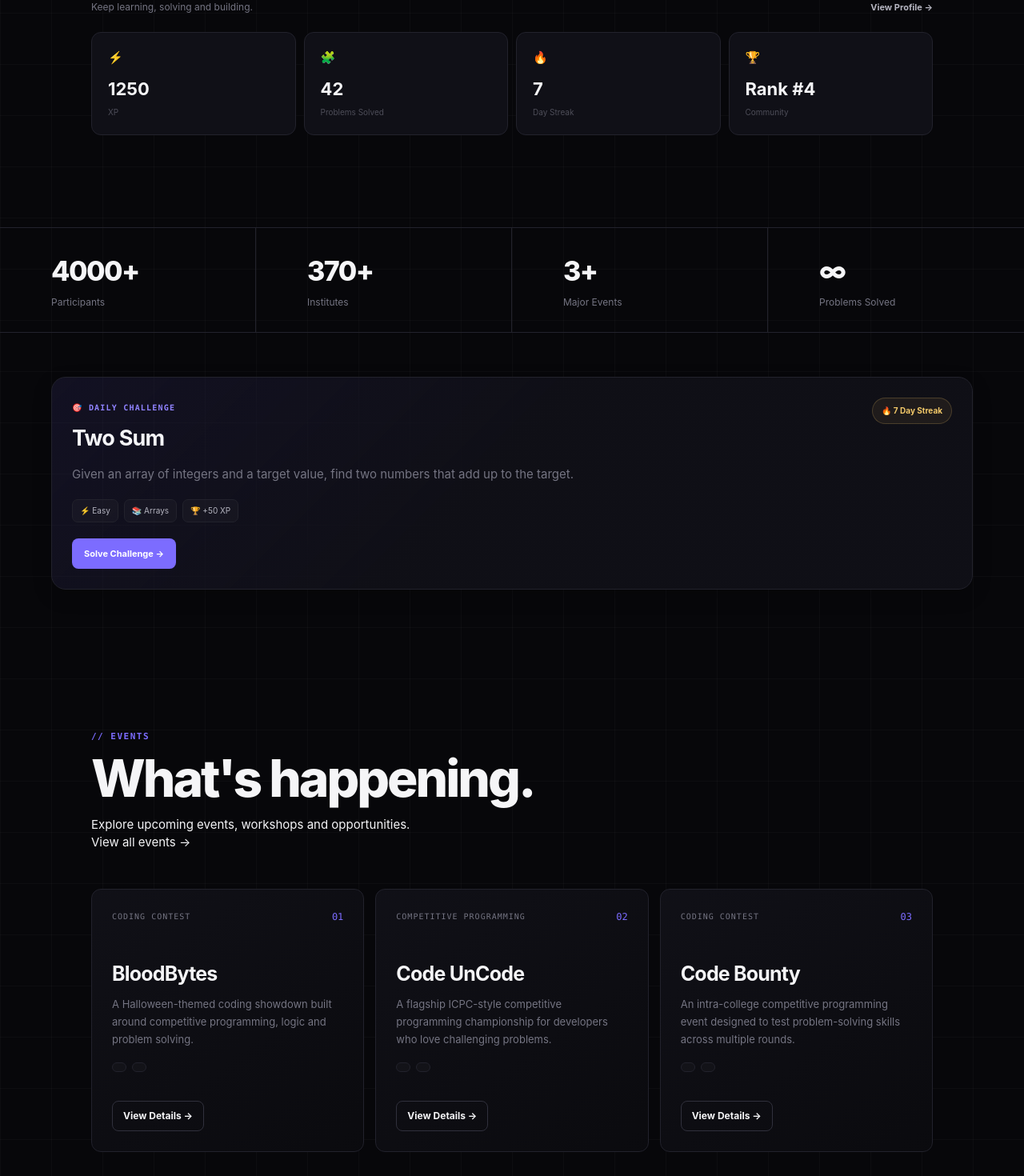
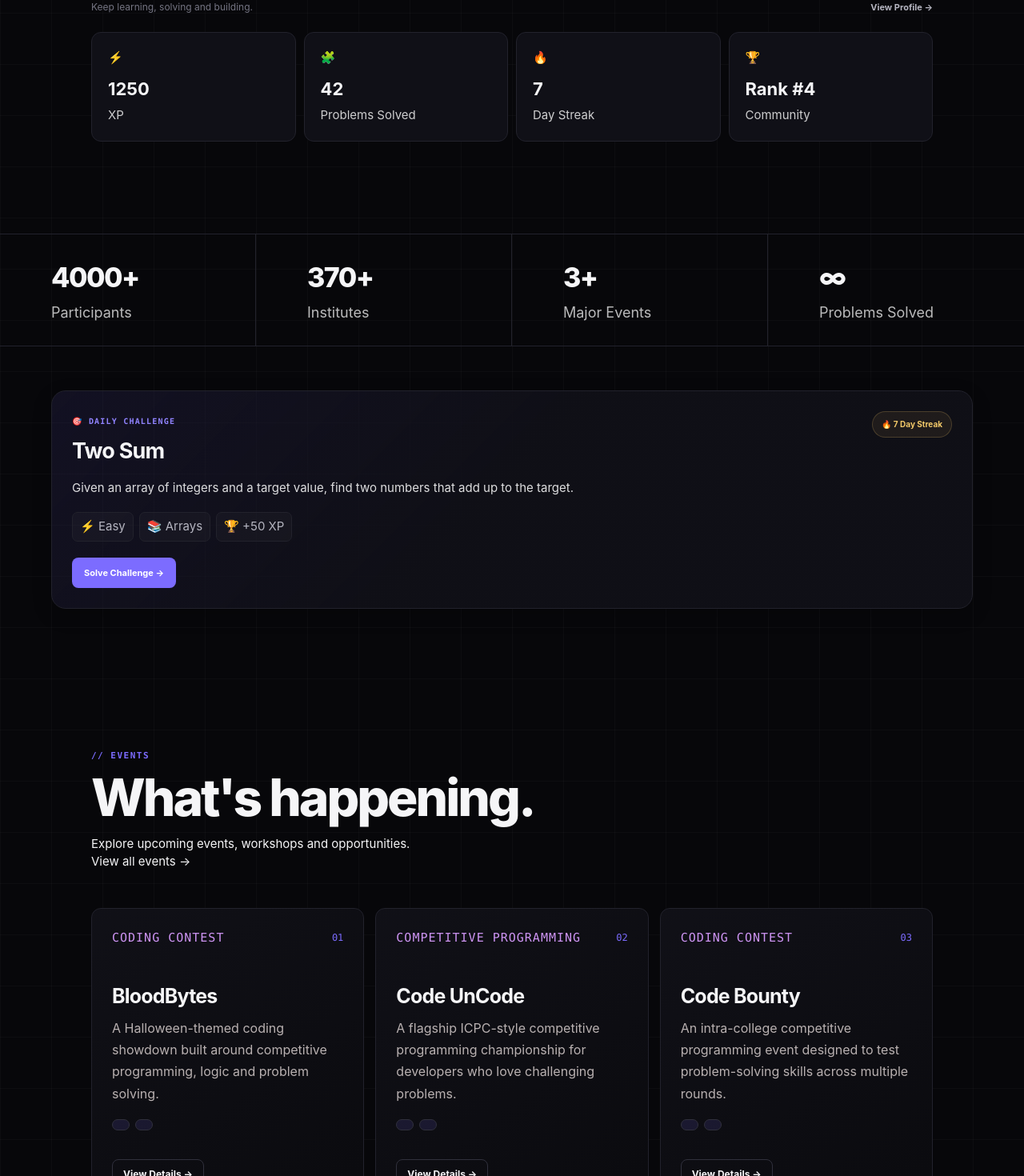
Before and after one commit to Yugisbest/codestars-redesign, a React (Vite) app: page / in a window 1280 px wide. Shown: the part 880-2350 px from the top of the page at 80% size. Built offline with nearby package versions, Linux system fonts and the light colour scheme.

Commit message:
Polish CodeStars visual design and readability

```diff
--- a/src/index.css
+++ b/src/index.css
@@ -319,9 +319,9 @@ main {
 .hero-description {
   max-width: 590px;
   margin: 30px 0 34px;
-  color: var(--text-muted);
+  color: rgba(255, 255, 255, 0.808);
   font-size: clamp(15px, 1.5vw, 18px);
-  line-height: 1.7;
+  line-height: 1.9;
 }
 
 .hero-buttons {
@@ -482,8 +482,8 @@ main {
 }
 
 .stats span {
-  color: var(--text-muted);
-  font-size: 12px;
+  color: rgba(255, 255, 255, 0.726);
+  font-size: 18px;
 }
 
 .events-preview,
@@ -588,9 +588,9 @@ main {
 }
 
 .event-card-top span:first-child {
-  color: var(--text-muted);
+  color: rgb(207, 149, 245);
   font-family: "SFMono-Regular", Consolas, "Liberation Mono", monospace;
-  font-size: 10px;
+  font-size: 15px;
   letter-spacing: 1px;
   text-transform: uppercase;
 }
@@ -611,8 +611,8 @@ main {
 .event-description {
   max-width: 390px;
   margin: 0;
-  color: var(--text-muted);
-  font-size: 13px;
+  color: #b9b1b1;
+  font-size: 16px;
   line-height: 1.7;
 }
 
@@ -624,13 +624,22 @@ main {
 }
 
 .event-meta span {
-  padding: 5px 8px;
-  border: 1px solid var(--border);
-  border-radius: 6px;
-  color: var(--text-muted);
-  background: rgba(255, 255, 255, 0.02);
+  display: inline-flex;
+  align-items: center;
+  padding: 6px 10px;
+
+  border: 1px solid var(--border-strong);
+  border-radius: 7px;
+
+  color: var(--text-soft);
+  background: var(--accent-soft);
+
   font-family: "SFMono-Regular", Consolas, "Liberation Mono", monospace;
-  font-size: 9px;
+  font-size: 12px;
+  font-weight: 600;
+  letter-spacing: 0.02em;
+
+  white-space: nowrap;
 }
 
 .event-button {
@@ -829,7 +838,10 @@ main {
 .event-details-page {
   width: min(100%, 1120px);
   margin: 0 auto;
-  padding: var(--section-y) var(--section-x);
+
+  padding: clamp(70px, 8vw, 110px) var(--section-x);
+
+  color: var(--text);
 }
 
 .event-details-header {
@@ -1766,8 +1778,8 @@ main {
 .profile-bio {
   max-width: 600px;
   margin: 12px 0 0;
-  color: var(--text-muted);
-  line-height: 1.6;
+  color: rgba(255, 255, 255, 0.829);
+  line-height: 1.7;
 }
 
 .profile-details {
@@ -2739,7 +2751,7 @@ main {
 .challenge-description {
   max-width: 720px;
   margin: 13px 0 18px;
-  color: var(--text-muted);
+  color: rgba(255, 255, 255, 0.863);
   line-height: 1.65;
 }
 
@@ -2756,7 +2768,7 @@ main {
   border-radius: 7px;
   background: rgba(255, 255, 255, 0.025);
   color: var(--text-soft);
-  font-size: 10px;
+  font-size: 15px;
 }
 
 .challenge-button {
@@ -3311,9 +3323,9 @@ main {
   padding: 8px 10px;
   border: 1px solid var(--border);
   border-radius: 8px;
-  background: rgba(255, 255, 255, 0.02);
-  color: var(--text-soft);
-  font-size: 11px;
+  background: rgba(255, 255, 255, 0);
+  color: rgba(255, 255, 255, 0.788);
+  font-size: 15px;
 }
 
 .profile-details span strong {
@@ -3432,8 +3444,8 @@ main {
 
 .dashboard-card p {
   margin: 5px 0 0;
-  color: var(--text-faint);
-  font-size: 10px;
+  color: rgba(255, 255, 255, 0.795);
+  font-size: 15px;
 }
 
 @media (max-width: 700px) {
@@ -3456,3 +3468,39 @@ main {
     grid-template-columns: 1fr;
   }
 }
+
+/* Event Details — readability */
+.event-details-page {
+  width: min(100%, 1120px);
+  margin: 0 auto;
+  padding: clamp(70px, 8vw, 110px) var(--section-x);
+  color: var(--text);
+}
+
+.event-details-page h1,
+.event-details-page h2,
+.event-details-page h3 {
+  color: var(--text);
+}
+
+.event-details-page p {
+  color: var(--text-soft);
+  font-size: 16px;
+  line-height: 1.75;
+}
+
+.event-details-page .event-about p,
+.event-details-page .event-description {
+  color: var(--text-soft);
+  font-size: 16px;
+  line-height: 1.8;
+}
+
+.event-details-page .event-information span {
+  color: var(--text-soft);
+  font-size: 14px;
+}
+
+.event-details-page .event-information strong {
+  color: var(--text);
+}
```
